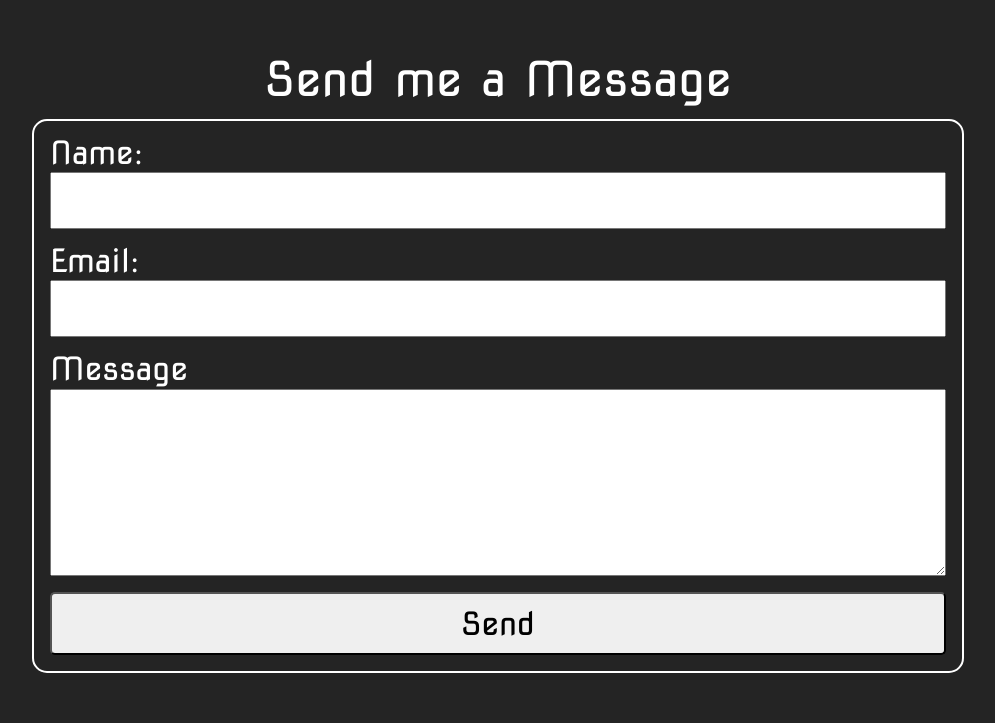
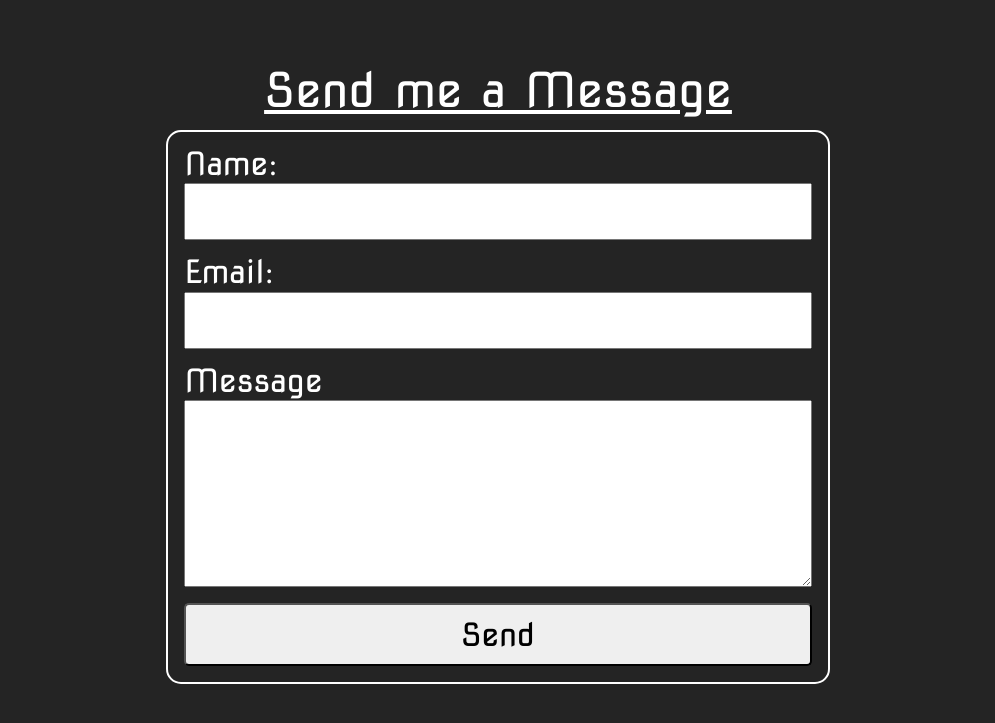
Before and after one commit to suzuhe481/portfolio-website-react, a React (Vite) app: page / in a window 1280 px wide. Shown: the part 4217-4940 px from the top of the page, without its empty margins (142-1137 px from the left). Built offline with nearby package versions, Linux system fonts and the light colour scheme.

Commit message:
Centering and width changes

```diff
--- a/src/components/Sections/Contact/Contact.scss
+++ b/src/components/Sections/Contact/Contact.scss
@@ -3,6 +3,7 @@
 .contact {
   display: flex;
   flex-direction: column;
+  justify-content: center;
   align-items: center;
 
   padding: 4rem 0;
@@ -11,7 +12,11 @@
   color: white;
 
   &__title {
+    display: flex;
+    justify-content: center;
+
     font-size: 2rem;
+    text-decoration: underline;
   }
 
   .form {
@@ -102,7 +107,7 @@
       justify-content: center;
       align-items: center;
 
-      width: 100%;
+      width: 70%;
 
       .form {
         width: 70%;
```
